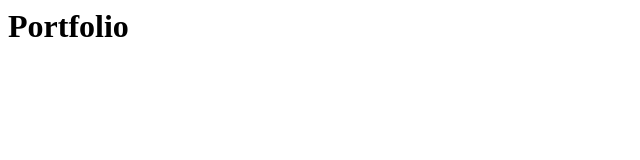
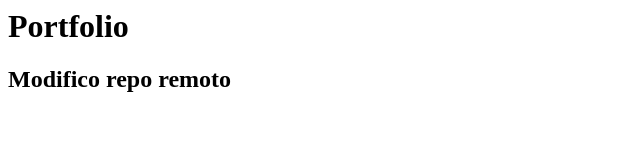
Before and after one commit to TanoMarciello/portfolio-FrontEnd, a plain HTML site: page index.html in a window 1280 px wide. Shown: the whole page, without its empty margins (0-640 px from the left). Drawn offline with Linux system fonts and the light colour scheme.

Commit message:
Update index.html

```diff
--- a/index.html
+++ b/index.html
@@ -1 +1,2 @@
 <h1>Portfolio</h1>
+<h2>Modifico repo remoto</h2>
```
